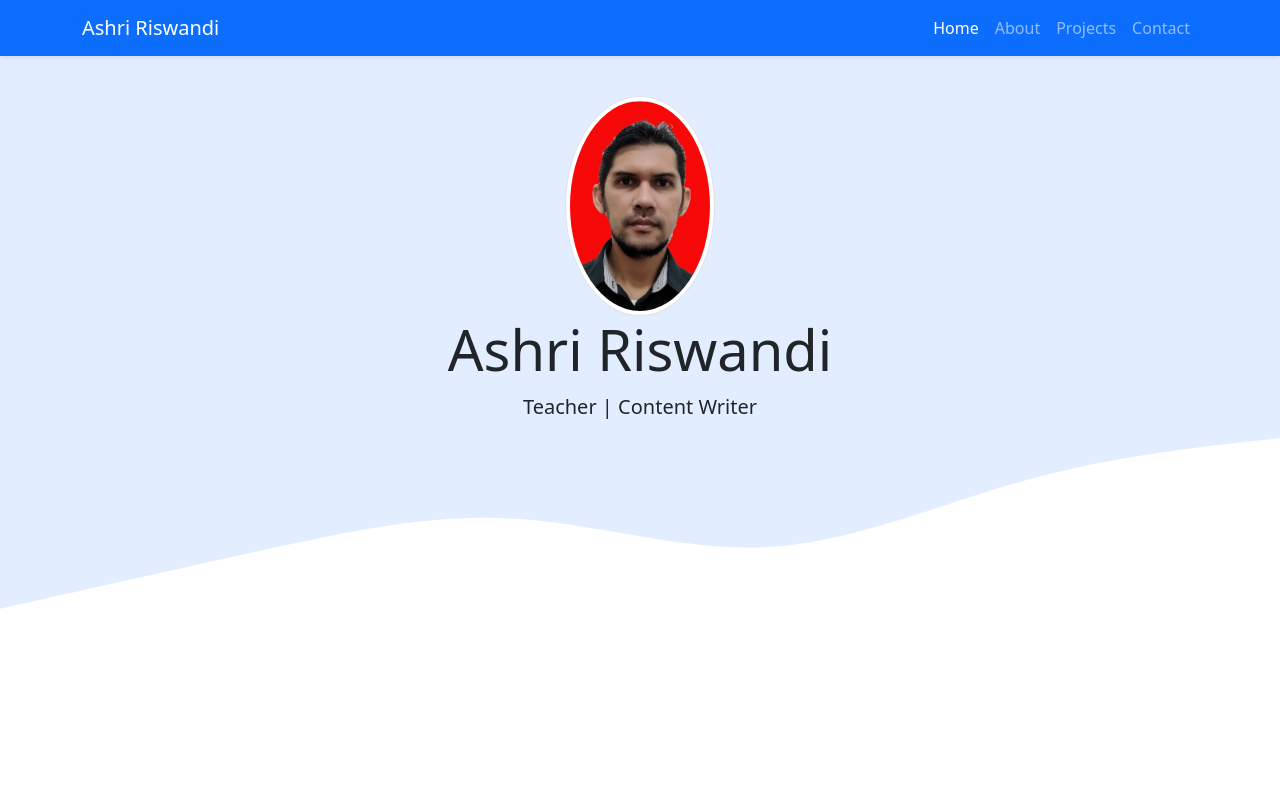
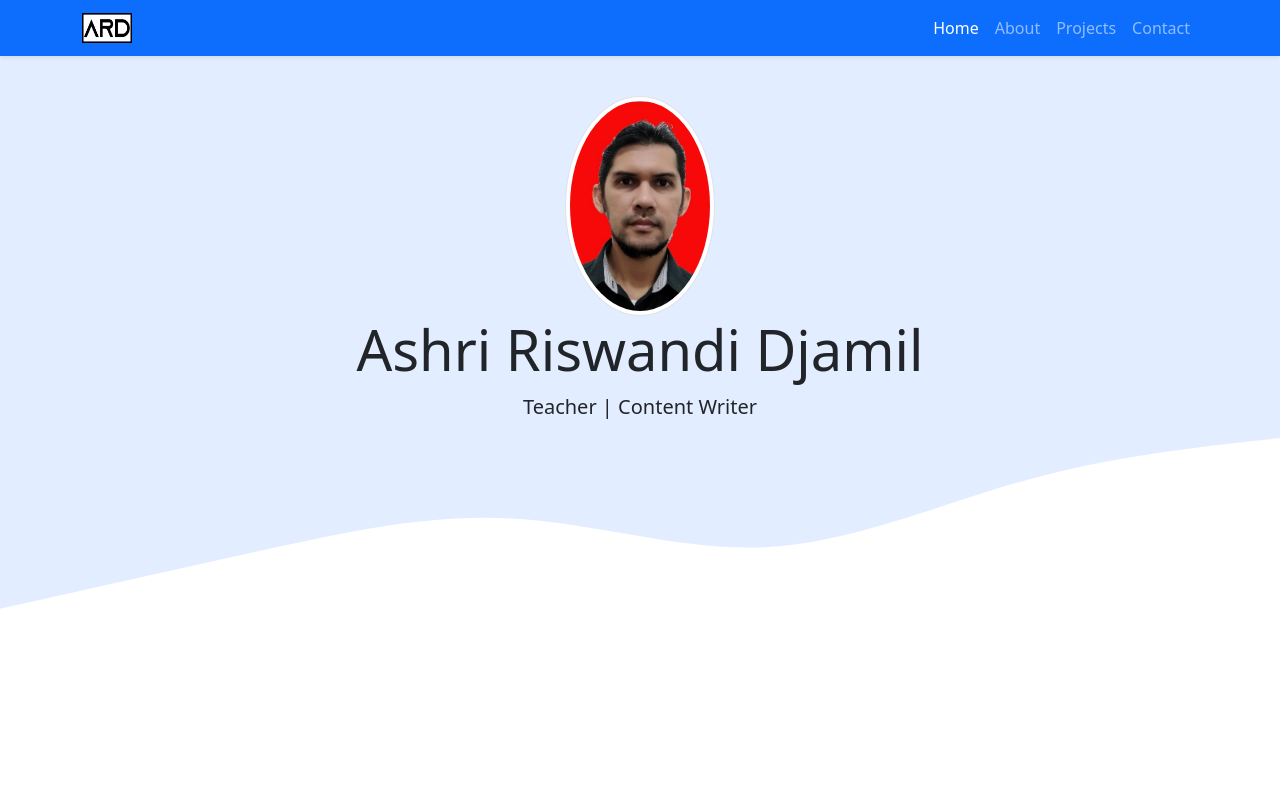
Before and after one commit to ashri83/ashri83.github.io, a plain HTML site: page index.html in a window 1280 px wide. Shown: the top 799 px of the page. Drawn offline with nearby package versions, Linux system fonts and the light colour scheme.

Commit message:
Menambahkan Logo di Navbar

```diff
--- a/index.html
+++ b/index.html
@@ -20,7 +20,9 @@
     <!-- Navbar -->
     <nav class="navbar navbar-expand-lg navbar-dark bg-primary shadow-sm fixed-top">
       <div class="container">
-        <a class="navbar-brand" href="#">Ashri Riswandi</a>
+        <img src="img/LogoPrivat.png" width="50" height="30" href="#Home" />
+
+        <a class="navbar-brand" href="#"></a>
         <button class="navbar-toggler" type="button" data-bs-toggle="collapse" data-bs-target="#navbarNav" aria-controls="navbarNav" aria-expanded="false" aria-label="Toggle navigation">
           <span class="navbar-toggler-icon"></span>
         </button>
@@ -47,7 +49,7 @@
     <!-- Jumbotron -->
     <section class="jumbotron text-center">
       <img src="img/saya.jpg" alt="Ashri Riswandi" width="150" class="rounded-circle img-thumbnail" />
-      <h1 class="display-4">Ashri Riswandi</h1>
+      <h1 class="display-4">Ashri Riswandi Djamil</h1>
       <p class="lead">Teacher | Content Writer</p>
       <svg xmlns="http://www.w3.org/2000/svg" viewBox="0 0 1440 320">
         <path
@@ -85,6 +87,7 @@
       </svg>
     </section>
     <!-- Akhir About -->
+
     <!-- Projects -->
     <section id="projects">
       <div class="container">
```
Also changed, not shown: img/LogoPrivat.png (added).
